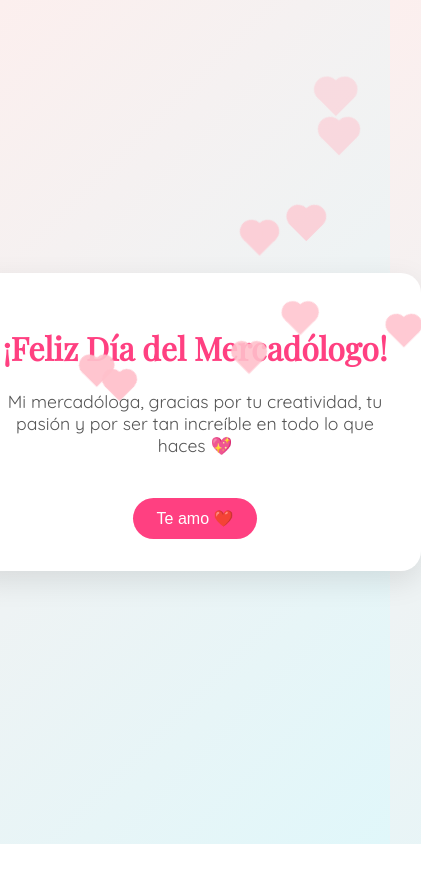
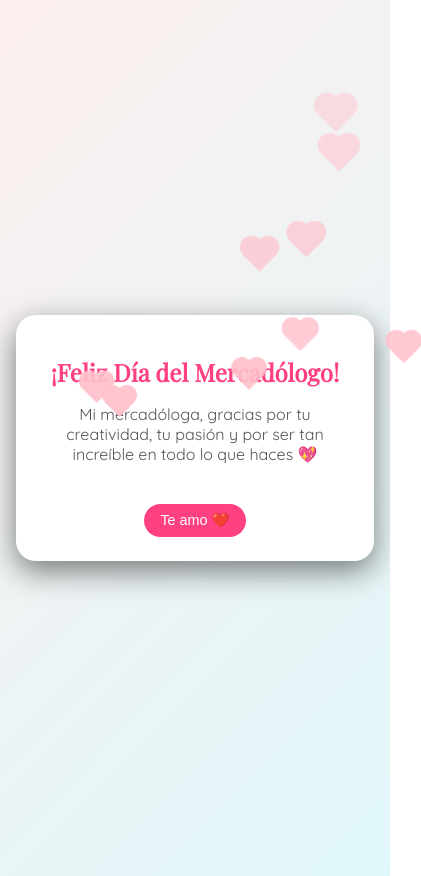
Before and after one commit to LUIS-ALBERTO-CHI/FelizDia, a plain HTML site: page feliz-dia-bb/src/index.html in a window 390 px wide. Shown: the whole page, 421 px wide, since content can reach past the window. Before the commit the page ends 844 px from the top, so only its background shows below. Drawn offline with nearby package versions, Linux system fonts and the light colour scheme.

Commit message:
Update index.html

```diff
--- a/feliz-dia-bb/src/index.html
+++ b/feliz-dia-bb/src/index.html
@@ -21,7 +21,7 @@
       background: white;
       padding: 2rem;
       border-radius: 20px;
-      box-shadow: 0 10px 30px rgba(0,0,0,0.1);
+      box-shadow: 0 10px 30px rgba(0,0,0,0.5);
       text-align: center;
       max-width: 400px;
       position: relative;
@@ -153,6 +153,28 @@
         opacity: 0;
       }
     }
+
+    @media (max-width: 600px) {
+      body {
+        padding: 1rem;
+      }
+      .card {
+        padding: 1.5rem;
+      }
+
+      h1 {
+        font-size: 1.5rem;
+      }
+
+      p {
+        font-size: 1rem;
+      }
+
+      .btn {
+        padding: 0.5rem 1rem;
+        font-size: 0.9rem;
+      }
+    }
   </style>
 </head>
 <body>
```
